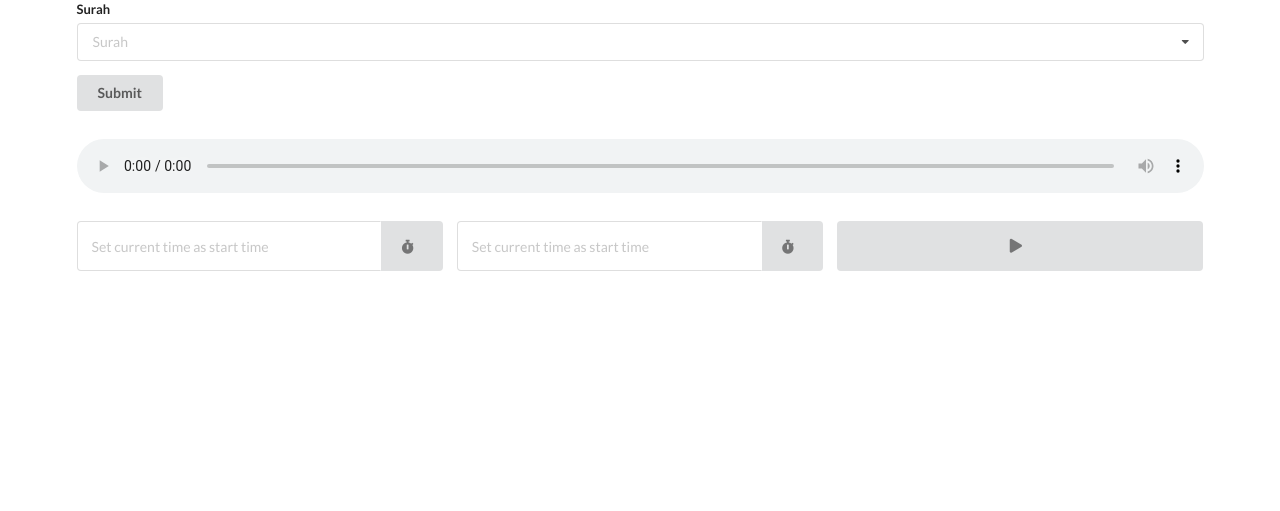
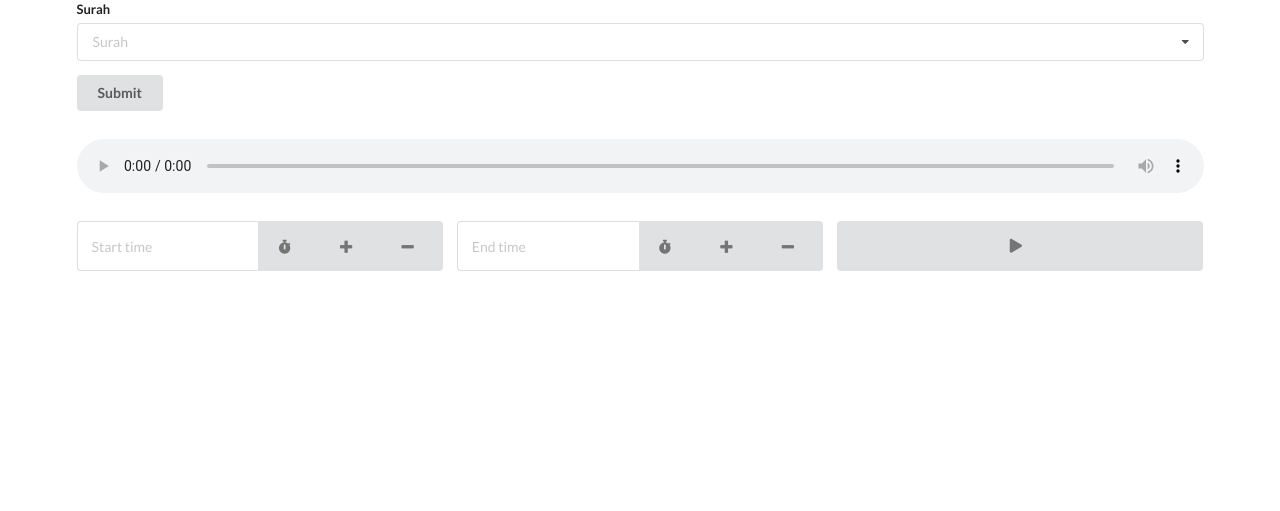
Before and after one commit to adirizka7/Qurany, a Flask app: template templates/index.html in a window 1280 px wide. Shown: the part 163-674 px from the top of the page. Run offline with Flask 2, Linux system fonts and the light colour scheme; the template is opened without the code that fills it: most values are stand-ins (such as "Sample title", 1, 10 or a date in 2020); some libraries are stand-ins or nearby versions.

Commit message:
add addtime and substracttime, round time value

```diff
--- a/templates/index.html
+++ b/templates/index.html
@@ -51,15 +51,21 @@
       {% if surah_path %}
 
       <div class="ui container">
-        <audio class="center" id="track" controls loop>
+        <audio class="center" id="track" preload="metadata" controls loop>
           <source src="{{ surah_path }}" type="audio/mpeg" />
         </audio>
       </div>
 
       <script type="text/javascript">
         var audio = document.getElementById('track');
+
+        var duration;
+        audio.onloadedmetadata = function() {
+          duration = Math.round(audio.duration * 1000);
+        };
+
         var startTime = 0;
-        var endTime = Number.MAX_VALUE;
+        var endTime = duration - 100;
         audio.addEventListener(
           'timeupdate',
           function() {
@@ -72,8 +78,15 @@
         );
 
         function setCurrentTime(id) {
-          var currentTimeMs = audio.currentTime * 1000;
-          document.getElementById(id).value = currentTimeMs;
+          var currentTimeMs = Math.round(audio.currentTime * 1000);
+          if (id == 'endTime') {
+            document.getElementById(id).value = Math.max(
+              document.getElementById('startTime').value,
+              currentTimeMs,
+            );
+          } else {
+            document.getElementById(id).value = Math.max(startTime, currentTimeMs);
+          }
         }
 
         function loopWithinTimeRange() {
@@ -81,11 +94,26 @@
           endTime = document.getElementById('endTime').value;
           if (startTime == '' || endTime == '') {
             startTime = 0;
-            endTime = Number.MAX_VALUE;
-            console.log(startTime, endTime);
+            endTime = duration;
+            alert('*Start time* and *end time* are not set');
+            return;
+          } else if (+startTime > +endTime) {
+            alert('*Start time* should be lower than *end time*');
+            document.getElementById('startTime').value = 0;
+            document.getElementById('endTime').value = duration;
             return;
           }
           audio.currenTime = startTime / 1000;
+        }
+
+        function addTime(id) {
+          addedTime = +document.getElementById(id).value + 100;
+          document.getElementById(id).value = Math.min(duration, addedTime);
+        }
+
+        function substractTime(id) {
+          substractedTime = +document.getElementById(id).value - 100;
+          document.getElementById(id).value = Math.max(0, substractedTime);
         }
       </script>
 
@@ -95,11 +123,8 @@
             <div class="field">
               <div class="three fields">
                 <div class="ui action input field">
-                  <input
-                    type="text"
-                    id="startTime"
-                    placeholder="Set current time as start time"
-                  />
+                  <input type="text" id="startTime" placeholder="Start time" />
+
                   <button
                     class="ui button"
                     type="button"
@@ -107,19 +132,48 @@
                   >
                     <i class="stopwatch icon"></i>
                   </button>
+
+                  <button
+                    class="ui button"
+                    type="button"
+                    onclick="addTime('startTime')"
+                  >
+                    <i class="plus icon"></i>
+                  </button>
+
+                  <button
+                    class="ui button"
+                    type="button"
+                    onclick="substractTime('startTime')"
+                  >
+                    <i class="minus icon"></i>
+                  </button>
                 </div>
                 <div class="ui action input field">
-                  <input
-                    type="text"
-                    id="endTime"
-                    placeholder="Set current time as start time"
-                  />
+                  <input type="text" id="endTime" placeholder="End time" />
+
                   <button
                     class="ui button"
                     type="button"
                     onclick="setCurrentTime('endTime')"
                   >
                     <i class="stopwatch icon"></i>
+                  </button>
+
+                  <button
+                    class="ui button"
+                    type="button"
+                    onclick="addTime('endTime')"
+                  >
+                    <i class="plus icon"></i>
+                  </button>
+
+                  <button
+                    class="ui button"
+                    type="button"
+                    onclick="substractTime('endTime')"
+                  >
+                    <i class="minus icon"></i>
                   </button>
                 </div>
                 <div class="field">
```
